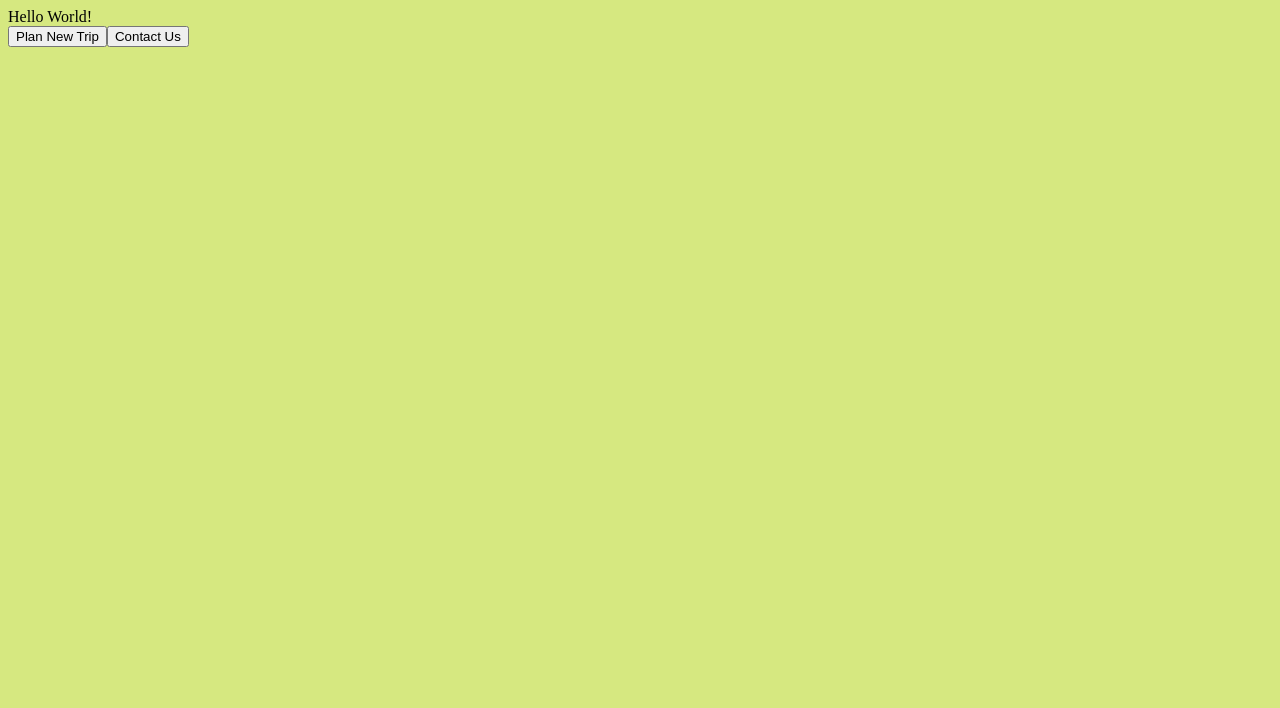
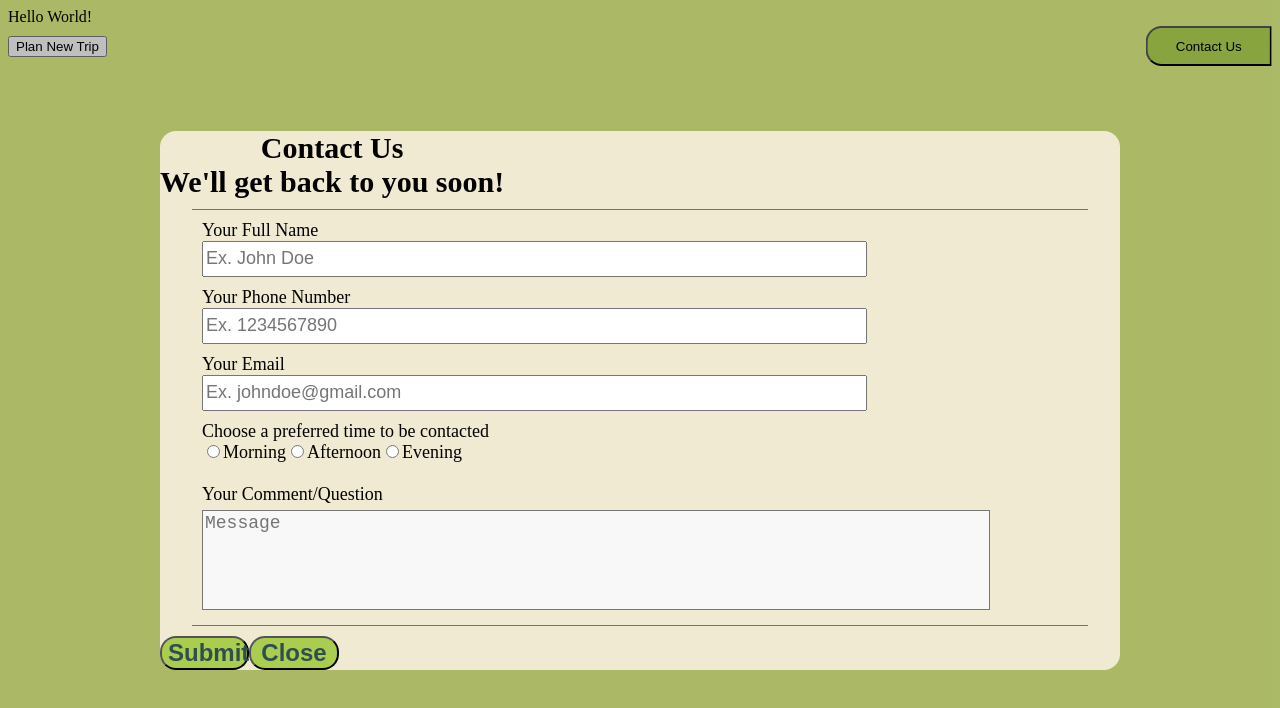
Before and after one commit to HRCeladon/HRGreen, a React app: page / in a window 1280 px wide. Shown: the top 708 px of the page. Built offline with nearby package versions, Linux system fonts and the light colour scheme; the HTML template or start-up script is replaced by a standard one.

Commit message:
Add basic style to contact-us page

```diff
--- a/client/src/components/Modals/ContactUs.jsx
+++ b/client/src/components/Modals/ContactUs.jsx
@@ -1,5 +1,5 @@
 import React, {useState, useEffect} from 'react';
-import { checkContactUsForm } from './formValidation.js'
+import { checkContactUsForm, formatPhone } from './formValidation.js'
 import './styles.css'
 
 const ContactUs = ({showContactUs, onClose}) => {
@@ -25,33 +25,6 @@ const ContactUs = ({showContactUs, onClose}) => {
     setPhone(formattedPhoneNumber)
   }
 
-    const nicknameStyle = {
-      display: 'inline-block',
-      textAlign: 'left',
-      margin: '0 0 20px 0',
-      height: '20px',
-      width: '50%',
-      fontSize: '14px'
-    };
-    const emailStyle = {
-      display: 'inline-block',
-      textAlign: 'left',
-      margin: '0 0 5px 0',
-      height: '20px',
-      width: '50%',
-      fontSize: '14px'
-    };
-    const questionStyle = {
-      width: '90%',
-      height: '100px',
-      fontSize: '24px',
-      boxSizing: 'border-box',
-      borderRadius: '5px',
-      backgroundColor: '#f8f8f8',
-      fontSize: '18px',
-      resize: 'none'
-    };
-
   return (showContactUs && (
     <div className='modal' onClick={onClose}>
       <div className='modal-content' onClick={(e) => e.stopPropagation()}>
@@ -59,35 +32,34 @@ const ContactUs = ({showContactUs, onClose}) => {
         <div className='modal-header'>
           <div>Contact Us</div>
           <div className='product'>We'll get back to you soon!</div>
-          <div className='accent-underline'></div>
           <div className='error'></div>
         </div>
         {/* Modal Body */}
         <div className='modal-body' >
           <div className='modal-segment'>
-            <label htmlFor='full-name'>Full Name</label><br/>
-            <input id='full-name' style={{marginTop: '5px', height: '20px'}} type='text' placeholder='Example: John Doe' onChange={(e) => setName(e.target.value)} style={nicknameStyle}/>
+            <label htmlFor='your-full-name'>Your Full Name</label><br/>
+            <input id='your-full-name' type='text' placeholder='Ex. John Doe' onChange={(e) => setName(e.target.value)} />
           </div>
           <div className='modal-segment'>
-            <label htmlFor='phone'>Phone Number</label><br/>
-            <input type='text' id='phone' style={{marginTop: '5px', height: '20px'}} onChange={(e) => handlePhoneInput(e.target.value)} value={phone} style={nicknameStyle}/>
+            <label htmlFor='your-phone'>Your Phone Number</label><br/>
+            <input type='text' id='your-phone' placeholder='Ex. 1234567890' onChange={(e) => handlePhoneInput(e.target.value)} value={phone} />
           </div>
           <div className='modal-segment'>
             <label htmlFor='your-email'>Your Email</label><br/>
-            <input style={{marginTop: '5px'}} type='text' id='your-email' placeholder='Example: johndoe@gmail.com' onChange={(e) => setEmail(e.target.value)} style={emailStyle}/> <br/>
+            <input type='text' id='your-email' placeholder='Ex. johndoe@gmail.com' onChange={(e) => setEmail(e.target.value)}/> <br/>
           </div>
           <div className='modal-segment'>
-            <p>Choose a preferred time to be contacted</p>
+            <div>Choose a preferred time to be contacted</div>
             <input type='radio' id='morning'/>
             <label htmlFor='morning'>Morning</label>
             <input type='radio' id='afternoon'/>
             <label htmlFor='afternoon'>Afternoon</label>
             <input type='radio' id='evening'/>
             <label htmlFor='afternoon'>Evening</label>
-          </div>
+          </div> <br/>
           <div className='modal-segment'>
-            <div htmlFor='your-question'>Comments/Question</div>
-            <textarea style={{marginTop: '5px'}} rows='5' cols='200' placeholder='Message' onChange={(e) => setMessage(e.target.value)} style={questionStyle} value={message}/>
+            <div htmlFor='your-message'>Your Comment/Question</div>
+            <textarea id='your-message' rows='5' cols='200' placeholder='Message' onChange={(e) => setMessage(e.target.value)} value={message}/>
           </div>
         </div>
         {/* Modal Footer */}
--- a/client/src/components/Modals/ContactUsButton.jsx
+++ b/client/src/components/Modals/ContactUsButton.jsx
@@ -2,7 +2,7 @@ import React, {useState} from "react";
 import ContactUs from './ContactUs.jsx'
 
 const ContactUsButton = () => {
-  const [showContactUs, setContactUs] = useState(false)
+  const [showContactUs, setContactUs] = useState(true)
 
   return (
     <>
--- a/client/src/components/Modals/styles.css
+++ b/client/src/components/Modals/styles.css
@@ -26,40 +26,79 @@ body {
     width: 100%;
   }
 }
+.contact-us-buton {
+  position: sticky;
+  background-color: #AACD4F;
+  left: 100%;
+  top: 80%;
+  border-radius: 1rem 0 0 1rem;
+  height: 40px;
+  width: 10%;
+}
 .modal-content {
-  border-radius: 1rem;
-  background-color: #F0EAD2;
-  height: fit-content;
-  width: 75%;
-  border-radius: 1rem;
   display: flex;
   flex-direction: row;
   flex-wrap: wrap;
   justify-content: flex-start;
   align-content: space-between;
   gap: 10px;
+  border-radius: 1rem;
+  background-color: #F0EAD2;
+  height: fit-content;
+  width: 75%;
+  border-radius: 1rem;
 }
 .error {
   font-size: 18px;
   color: red
 }
 .modal-header {
-  font-size: 28px
+  height: fit-content;
+  font-size: 30px;
+  font-weight: bold;
+  text-align: center;
 }
 .modal-body {
   padding: 10px;
   font-size: 18px;
-  border-top: 1px solid #eee;
-  border-bottom: 1px solid #eee;
+  border-top: 1px solid #648A34;
+  border-bottom: 1px solid #648A34;
   margin: 0 2rem 0 2rem;
 }
 .modal-footer {
   display: flex;
-  justify-content: space-around;
+  flex-direction: row;
+  justify-content: center;
 }
 .modal-button {
-
+  background-color: #AACD4F;
+  border-radius: 1rem;
+  width: 50%;
+  color: darkslategrey;
+  font-size: 24px;
+  font-weight: bold;
+  text-align: center;
+  margin: 0 auto;
 }
 .modal-segment {
-  margin: 10px 0 0 0;
+  margin: 0 auto;
 }
+/* Input fields for contact us form */
+#your-full-name, #your-phone, #your-email  {
+  display: inline-block;
+  text-align: left;
+  margin: 0 0 10px 0;
+  height: 30px;
+  width: 75%;
+  font-size: 18px;
+}
+#your-message {
+  width: 90%;
+  height: 100px;
+  margin: 5px 0 0 0;
+  font-size: 24px;
+  box-sizing: border-box;
+  background-color: #f8f8f8;
+  font-size: 18px;
+  resize: none;
+}
```
